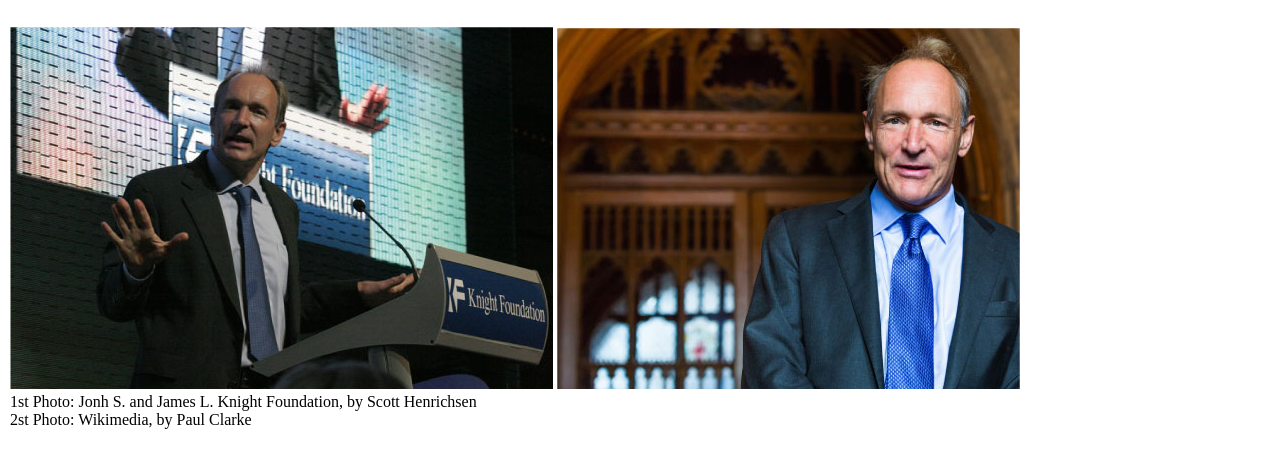
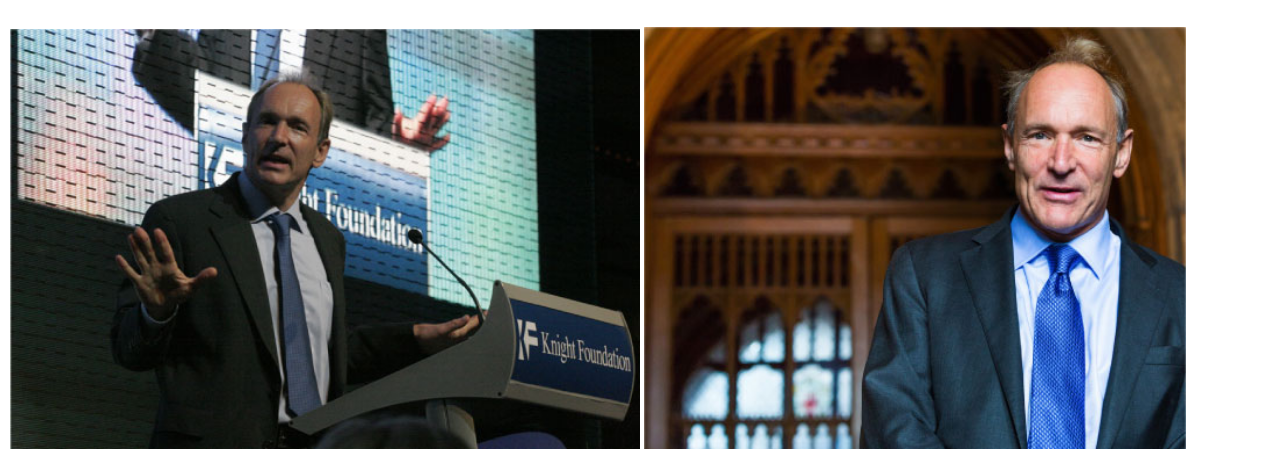
Before and after one commit to SimoneCalzari/html-css-booleaner, a plain HTML site: page index.html in a window 1280 px wide. Shown: the part 365-815 px from the top of the page. Drawn offline with Linux system fonts and the light colour scheme.

Commit message:
doc: README

```diff
--- a/index.html
+++ b/index.html
@@ -11,22 +11,29 @@
     <header>
       <img src="img/logo.svg" alt="Journal Name">
     </header>
+    <!-- inizio main -->
     <main>
+        <!-- titolo principale  -->
         <h1>Internet deve essere al servizio del "bene pubblico": il manifesto di Tim Berners-Lee</h1>
+        <!-- autore e data -->
         <div class="article-writer">Scritto da <span>The Booleaner</span></div>
         <div class="pubblishing-date">il 10/10/2020</div>
+        <!-- immagini principali -->
         <div class="heading-images">
-          <img src="img/tim-1.jpg" alt="Tim Berners-Lee foto 1">
-          <img src="img/tim-2.jpg" alt="Tim Berners-Lee foto 2">
+          <img src="img/tim-1.jpg" alt="Tim Berners-Lee foto 1" id="first-photo">
+          <img src="img/tim-2.jpg" alt="Tim Berners-Lee foto 2" id="second-photo">
         </div>
+        <!-- didascalie immagini -->
         <div>1st Photo: Jonh S. and James L. Knight Foundation, by Scott Henrichsen</div>
         <div>2st Photo: Wikimedia, by Paul Clarke</div>
+        <!-- primo paragrafo -->
         <p class="first-paragraph">
           Lorem ipsum dolor sit amet consectetur adipisicing elit. Illo, vel itaque placeat quos doloremque incidunt nihil aliquam amet veniam. Nobis eos assumenda suscipit voluptatem exercitationem explicabo quo ab! Fugiat, sapiente.
           <span>Rem impedit provident culpa repudiandae quod eius porro excepturi?</span>
           Fuga temporibus itaque harum, reprehenderit iure, neque nam dolore corporis totam, at asperiores debitis sunt possimus suscipit laudantium laborum illo non.
           Quasi obcaecati, repudiandae exercitationem libero eaque natus at cupiditate enim ratione ea, nihil veniam velit! Quasi amet, doloremque aut dolores, unde minus eos dolor quaerat repellat commodi doloribus, vero velit.
         </p>
+        <!-- lista non ordinata -->
         <ul>
           <li>Lorem ipsum dolor, sit amet consectetur adipisicing elit. Obcaecati facere voluptate cumque exercitationem voluptatibus aut hic porro?
           </li>
@@ -35,6 +42,7 @@
           <li>Lorem ipsum dolor, sit amet consectetur adipisicing elit. Obcaecati facere voluptate cumque exercitationem voluptatibus aut hic porro?
           </li>
         </ul>
+        <!-- tabella -->
         <table>
           <thead>
             <tr class="riga-header">
@@ -67,6 +75,7 @@
             </tr>
           </tbody>
         </table>
+        <!-- secondo paragrafo -->
         <p class="second-paragraph">
           Lorem ipsum dolor sit amet consectetur adipisicing elit. Illo, vel itaque placeat quos doloremque incidunt nihil aliquam amet veniam. Nobis eos assumenda suscipit voluptatem exercitationem explicabo quo ab! Fugiat, sapiente.
           Rem impedit provident culpa repudiandae quod eius porro excepturi?
@@ -75,8 +84,11 @@
           Quasi amet, doloremque aut dolores, unde minus eos dolor quaerat repellat commodi doloribus, vero velit.
         </p>
     </main>
+    <!-- inizio footer -->
     <footer>
+      <!-- titolo footer -->
       <div class="footer-title">Potrebbero interessarti</div>
+      <!-- immagini del footer -->
       <div class="monitor">
         <div>Lorem ipsum dolor</div>
       </div>
--- a/style.css
+++ b/style.css
@@ -26,7 +26,6 @@ main {
 h1 {
   font-size: 50px;
 }
-/* fine titolo principale, autore e data*/
 
 .article-writer {
   color: #858585;
@@ -45,6 +44,14 @@ h1 {
 /* inizio immagini principali con didascalie */
 .heading-images {
   margin-top: 30px;
+}
+
+#first-photo {
+  width: 50%;
+}
+
+#second-photo {
+  width: 43%;
 }
 /* fine immagini principali con didascalie */
 /* inizio primo paragrafo */
@@ -65,6 +72,7 @@ ul {
 table {
   border-collapse: collapse;
 }
+
 .riga-header {
   color: white;
   background-color: #20a9e5;
```
Also changed, not shown: img/screen.png (added), 1 other file.
